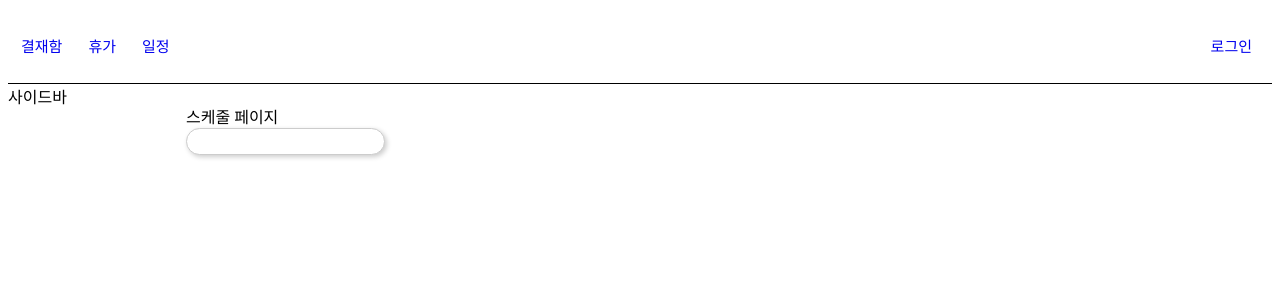
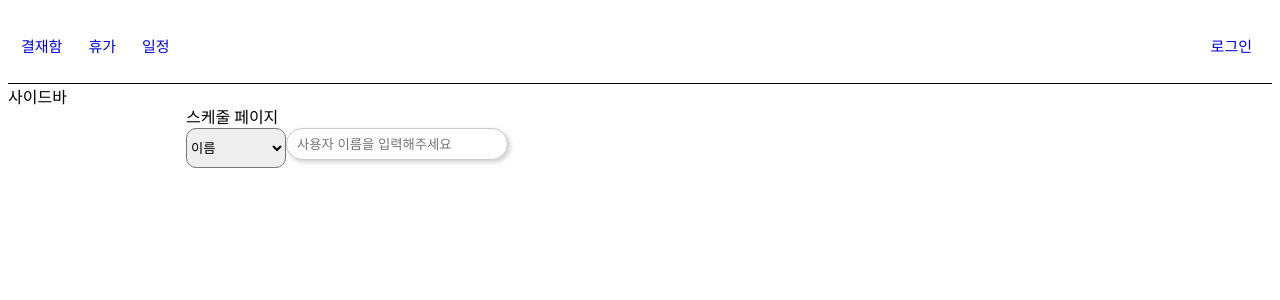
Before and after one commit to JxxHxxx/confirm-service-fe, a React (Vite) app in the folder confirm-fe/: page /schedule in a window 1280 px wide. Shown: the top 300 px of the page. Built offline with nearby package versions, Linux system fonts and the light colour scheme.

Commit message:
FEAT 검색바 구현중

```diff
--- a/confirm-fe/src/components/input/Searchbar.jsx
+++ b/confirm-fe/src/components/input/Searchbar.jsx
@@ -1,11 +1,14 @@
 import { Fragment } from "react";
 import '../../css/Input.css'
 
-export default function Searchbar({ onChange, onSubmit }) {
+export default function Searchbar({ inputProp = {}, onChange, onSubmit }) {
+
+    const { placeholder = '검색어를 입력해주세요' } = inputProp;
 
     return <Fragment>
         <form>
             <input className="basic-sb"
+                placeholder={placeholder}
                 onChange={onChange}
                 onSubmit={onSubmit} />
         </form>
--- /dev/null
+++ b/confirm-fe/src/components/select/Select.jsx
@@ -0,0 +1,15 @@
+import { Fragment, useEffect } from "react";
+import '../../css/Select.css'
+
+export default function Select({ cn = '', options, handleOnChangeOption = () => { } }) {
+
+    return (
+        <Fragment>
+            <label htmlFor="searchOptions"></label>
+            <select className={cn}
+                id="searchOptions"
+                onChange={handleOnChangeOption}>
+                {options}
+            </select>
+        </Fragment>)
+}
--- a/confirm-fe/src/css/Input.css
+++ b/confirm-fe/src/css/Input.css
@@ -3,6 +3,9 @@
     border: 1px solid #ccc;
     padding: 5px 10px;
     box-shadow: 2px 2px 5px rgba(0, 0, 0, 0.2);
+
+    height: 20px;
+    width: 200px;
 }
 
 .basic-sb:focus {
--- /dev/null
+++ b/confirm-fe/src/css/Select.css
@@ -0,0 +1,11 @@
+
+.basic-sl {
+    height:40px;
+    width: 100px;
+
+    border-radius: 10px;
+}
+
+.basic-sl:focus {
+    border: 2px solid #0b57d0;
+}
--- a/confirm-fe/src/page/member/MemberSearch.jsx
+++ b/confirm-fe/src/page/member/MemberSearch.jsx
@@ -1,8 +1,55 @@
-import { Fragment } from "react";
+import { Fragment, useState } from "react";
+import Searchbar from "../../components/input/Searchbar";
+import Select from "../../components/select/Select";
+import '../../css/Select.css'
 
 export default function MemberSearch() {
+    const [keyword, setKeyword] = useState();
+    const [selectOption, setSelectOption] = useState('사용자 이름을 입력해주세요');
+
+    const handleOnChangeInputValue = (event) => {
+        setKeyword(event.target.value);
+    }
+
+    const handleOnSubmmit = (event) => {
+        // TODO
+        event.preventDefault();
+        console.log('occur submit event')
+    }
+
+    const handleOnChangeOption = (event) => {
+        let selectOption;
+
+        switch (event.currentTarget.value) {
+            case 'memberName':
+                selectOption = '사용자 이름을 입력해주세요'
+                break;
+            case 'memberId':
+                selectOption = '사용자 사번을 입력해주세요'
+                break;
+            case 'departmentId':
+                selectOption = '부서 코드를 입력해주세요'
+                break;
+        }
+        setSelectOption(selectOption);
+    }
 
     return <Fragment>
-
+        <div style={{ display: 'flex' }}>
+            <Select
+                cn="basic-sl"
+                options={
+                    <Fragment>
+                        <option value="memberName">이름</option>
+                        <option value="memberId">사번</option>
+                        <option value="departmentId">부서 ID</option>
+                    </Fragment>}
+                handleOnChangeOption={handleOnChangeOption}
+            />
+            <Searchbar
+                inputProp={{ placeholder: selectOption }}
+                onChange={handleOnChangeInputValue}
+                onSubmit={handleOnSubmmit} />
+        </div>
     </Fragment>
 }
--- a/confirm-fe/src/page/schedule/Schedule.jsx
+++ b/confirm-fe/src/page/schedule/Schedule.jsx
@@ -3,30 +3,13 @@ import Button from "../../components/button/Button";
 import Searchbar from "../../components/input/Searchbar";
 import { Header } from "../../components/layout/Header";
 import Page from "../../components/layout/Page";
+import MemberSearch from "../member/MemberSearch";
 export default function Schedule() {
-
-    const handleOnclickButton = () => {
-        alert('버튼 누름!')
-    }
-
-    const [ keyword, setKeyword ] = useState();
-
-    const handleOnChangeInputValue = (event) => {
-        setKeyword(event.target.value);
-    }
-
-
-    const handleOnSubmmit = (event) => {
-        // TODO
-        event.preventDefault();
-        console.log('occur submit event')
-    }
 
     return (
         <Page header={<Header />} sidebar={<div>사이드바</div>}>
             <div>스케줄 페이지</div>
-            <Searchbar onChange={handleOnChangeInputValue}
-            onSubmit={handleOnSubmmit}/>
+            <MemberSearch />
         </Page>
     )
 }
```
